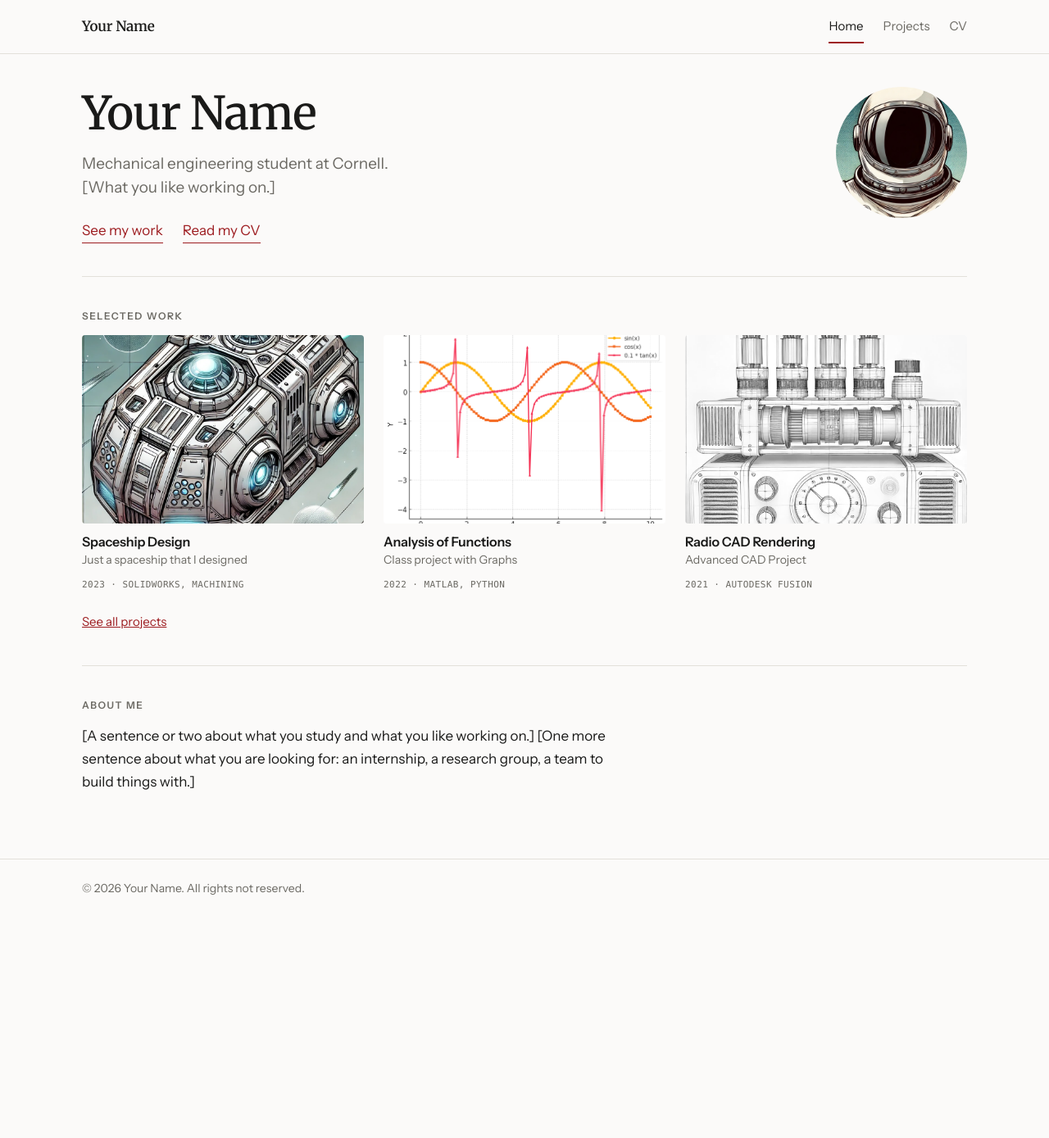
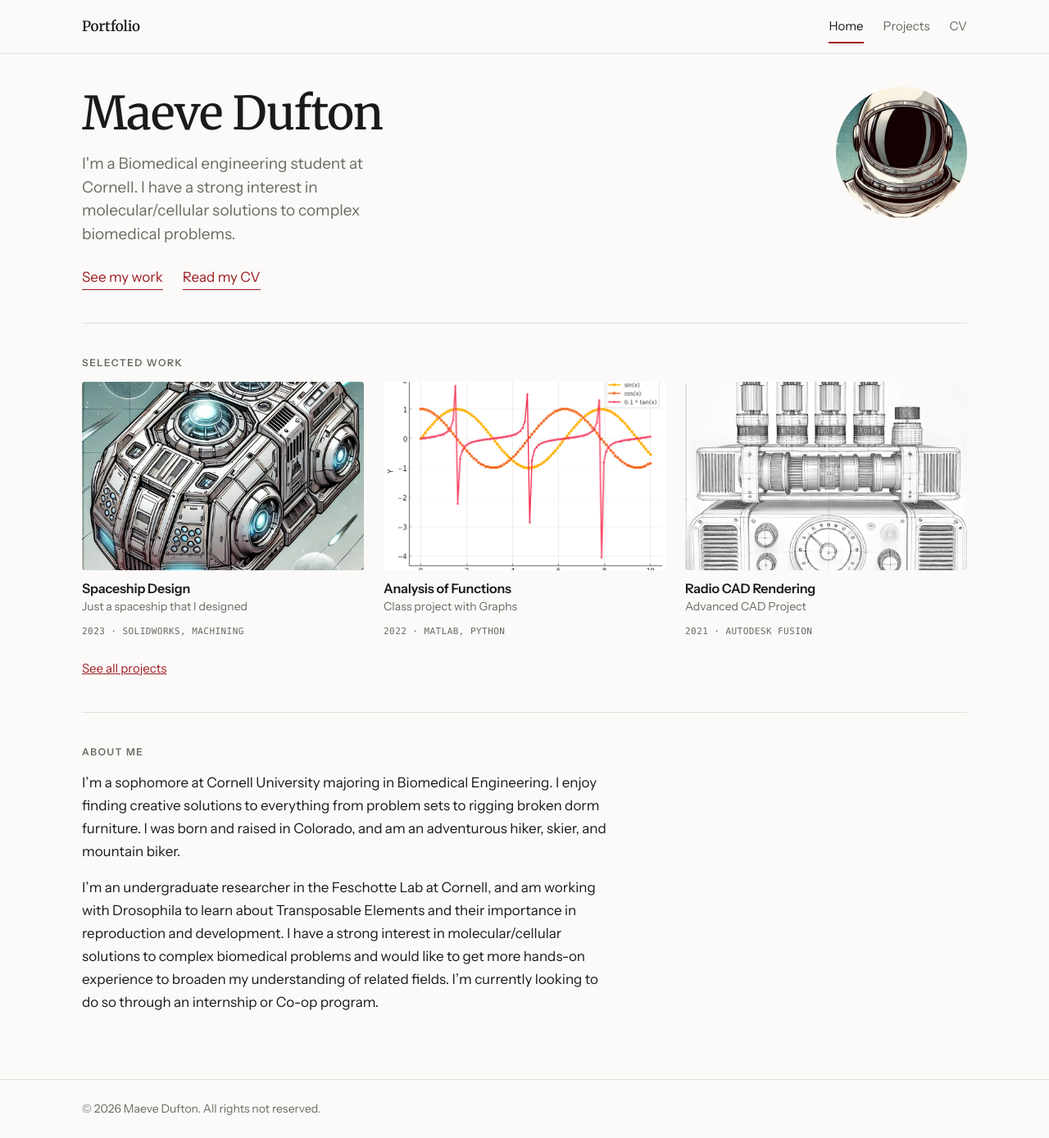
Before and after one commit to Md137-max/Portfolio, a Jekyll site: the page built from index.md, in a window 1280 px wide and 1389 px high. Shown: the whole window at 82% size. Built offline with Jekyll 4.4.1, drawn with Linux system fonts in a browser that asks for light colours.

Commit message:
Name and description

```diff
--- a/_config.yml
+++ b/_config.yml
@@ -7,11 +7,11 @@
 
 
 # Site Settings
-title                    : Your Name
-name                     : Your Name
+title                    :
+name                     : Maeve Dufton
 # One line about you. It appears under your name on the home page, and it is
 # what search engines and messaging apps show when someone shares your link.
-description              : "Mechanical engineering student at Cornell. [What you like working on.]"
+description              : I'm a Biomedical engineering student at Cornell. I have a strong interest in molecular/cellular solutions to complex biomedical problems.
 
 # Theme and Style
 theme: jekyll-theme-minimal
--- a/index.md
+++ b/index.md
@@ -5,6 +5,6 @@ title: Home
 
 ## About me
 
-[A sentence or two about what you study and what you like working on.] [One more
-sentence about what you are looking for: an internship, a research group, a team
-to build things with.]
+I'm a sophomore at Cornell University majoring in Biomedical Engineering. I enjoy finding creative solutions to everything from problem sets to rigging broken dorm furniture. I was born and raised in Colorado, and am an adventurous hiker, skier, and mountain biker.
+
+I'm an undergraduate researcher in the Feschotte Lab at Cornell, and am working with Drosophila to learn about Transposable Elements and their importance in reproduction and development. I have a strong interest in molecular/cellular solutions to complex biomedical problems and would like to get more hands-on experience to broaden my understanding of related fields. I'm currently looking to do so through an internship or Co-op program.
```
